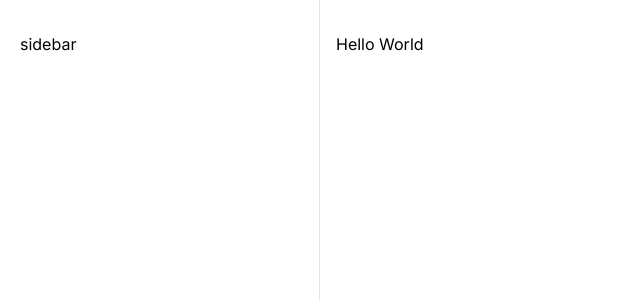
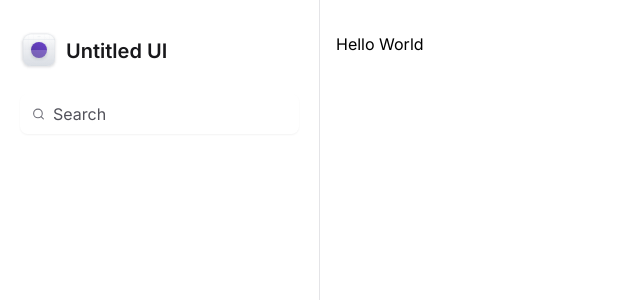
Before and after one commit to thayna-bezerra/dashboard, a Next.js app in the folder tailwind-next/: page / in a window 1280 px wide. Shown: the top 300 px of the page, without its empty margins (0-640 px from the left). Built offline with nearby package versions, Linux system fonts and the light colour scheme.

Commit message:
logo and search input

```diff
--- a/tailwind-next/package.json
+++ b/tailwind-next/package.json
@@ -9,6 +9,7 @@
     "lint": "next lint"
   },
   "dependencies": {
+    "lucide-react": "^0.331.0",
     "next": "14.1.0",
     "react": "^18",
     "react-dom": "^18"
--- /dev/null
+++ b/tailwind-next/src/app/components/Sidebar/Logo.tsx
@@ -0,0 +1,209 @@
+export function Logo() {
+  return (
+    <strong className="flex items-center gap-2 text-xl font-semibold text-zinc-900">
+        <svg
+        width={38}
+        height={38}
+        viewBox="0 0 38 38"
+        fill="none"
+        xmlns="http://www.w3.org/2000/svg"
+        >
+        <g filter="url(#filter0_dd_15968_307)">
+            <g clipPath="url(#clip0_15968_307)">
+            <rect x={3} y={2} width={32} height={32} rx={8} fill="#fff" />
+            <rect
+                x={3}
+                y={2}
+                width={32}
+                height={32}
+                rx={8}
+                fill="url(#paint0_linear_15968_307)"
+            />
+            <path
+                fillRule="evenodd"
+                clipRule="evenodd"
+                d="M19 4.039c-7.71 0-13.961 6.25-13.961 13.961 0 7.71 6.25 13.961 13.961 13.961 7.71 0 13.961-6.25 13.961-13.961 0-7.71-6.25-13.961-13.961-13.961zM4.961 18c0-7.753 6.286-14.039 14.039-14.039S33.039 10.247 33.039 18 26.753 32.039 19 32.039 4.961 25.753 4.961 18z"
+                fill="#D0D5DD"
+            />
+            <path
+                fillRule="evenodd"
+                clipRule="evenodd"
+                d="M19 14.078a3.922 3.922 0 100 7.845 3.922 3.922 0 000-7.845zM15 18a4 4 0 118 0 4 4 0 01-8 0z"
+                fill="#D0D5DD"
+            />
+            <path
+                fillRule="evenodd"
+                clipRule="evenodd"
+                d="M19 15.32a2.68 2.68 0 100 5.36 2.68 2.68 0 000-5.36zM16.243 18a2.757 2.757 0 115.514 0 2.757 2.757 0 01-5.514 0z"
+                fill="#D0D5DD"
+            />
+            <path d="M18.961 2h.078v32h-.078V2z" fill="#D0D5DD" />
+            <path d="M35 17.96v.079H3v-.078h32z" fill="#D0D5DD" />
+            <path
+                d="M29.602 2h.078v32h-.078V2zM13.64 2h.078v32h-.077V2zM24.282 2h.077v32h-.077V2zM8.32 2h.078v32H8.32V2z"
+                fill="#D0D5DD"
+            />
+            <path
+                d="M35 28.602v.077H3v-.077h32zM35 12.64v.078H3v-.077h32zM35 23.281v.078H3v-.078h32zM35 7.32v.078H3V7.32h32z"
+                fill="#D0D5DD"
+            />
+            <g filter="url(#filter1_dd_15968_307)">
+                <circle
+                cx={19}
+                cy={18}
+                r={8}
+                fill="url(#paint1_linear_15968_307)"
+                />
+            </g>
+            <g filter="url(#filter2_b_15968_307)">
+                <path
+                d="M3 18h32v3.2c0 4.48 0 6.72-.872 8.432a8 8 0 01-3.496 3.496C28.92 34 26.68 34 22.2 34h-6.4c-4.48 0-6.72 0-8.432-.872a8 8 0 01-3.496-3.496C3 27.92 3 25.68 3 21.2V18z"
+                fill="#fff"
+                fillOpacity={0.2}
+                />
+            </g>
+            </g>
+            <rect
+            x={3.15}
+            y={2.15}
+            width={31.7}
+            height={31.7}
+            rx={7.85}
+            stroke="#D0D5DD"
+            strokeWidth={0.3}
+            />
+        </g>
+        <defs>
+            <filter
+            id="filter0_dd_15968_307"
+            x={0}
+            y={0}
+            width={38}
+            height={38}
+            filterUnits="userSpaceOnUse"
+            colorInterpolationFilters="sRGB"
+            >
+            <feFlood floodOpacity={0} result="BackgroundImageFix" />
+            <feColorMatrix
+                in="SourceAlpha"
+                values="0 0 0 0 0 0 0 0 0 0 0 0 0 0 0 0 0 0 127 0"
+                result="hardAlpha"
+            />
+            <feOffset dy={1} />
+            <feGaussianBlur stdDeviation={1} />
+            <feColorMatrix values="0 0 0 0 0.0627451 0 0 0 0 0.0941176 0 0 0 0 0.156863 0 0 0 0.06 0" />
+            <feBlend
+                in2="BackgroundImageFix"
+                result="effect1_dropShadow_15968_307"
+            />
+            <feColorMatrix
+                in="SourceAlpha"
+                values="0 0 0 0 0 0 0 0 0 0 0 0 0 0 0 0 0 0 127 0"
+                result="hardAlpha"
+            />
+            <feOffset dy={1} />
+            <feGaussianBlur stdDeviation={1.5} />
+            <feColorMatrix values="0 0 0 0 0.0627451 0 0 0 0 0.0941176 0 0 0 0 0.156863 0 0 0 0.1 0" />
+            <feBlend
+                in2="effect1_dropShadow_15968_307"
+                result="effect2_dropShadow_15968_307"
+            />
+            <feBlend
+                in="SourceGraphic"
+                in2="effect2_dropShadow_15968_307"
+                result="shape"
+            />
+            </filter>
+            <filter
+            id="filter1_dd_15968_307"
+            x={8}
+            y={8}
+            width={22}
+            height={22}
+            filterUnits="userSpaceOnUse"
+            colorInterpolationFilters="sRGB"
+            >
+            <feFlood floodOpacity={0} result="BackgroundImageFix" />
+            <feColorMatrix
+                in="SourceAlpha"
+                values="0 0 0 0 0 0 0 0 0 0 0 0 0 0 0 0 0 0 127 0"
+                result="hardAlpha"
+            />
+            <feOffset dy={1} />
+            <feGaussianBlur stdDeviation={1} />
+            <feColorMatrix values="0 0 0 0 0.0627451 0 0 0 0 0.0941176 0 0 0 0 0.156863 0 0 0 0.06 0" />
+            <feBlend
+                in2="BackgroundImageFix"
+                result="effect1_dropShadow_15968_307"
+            />
+            <feColorMatrix
+                in="SourceAlpha"
+                values="0 0 0 0 0 0 0 0 0 0 0 0 0 0 0 0 0 0 127 0"
+                result="hardAlpha"
+            />
+            <feOffset dy={1} />
+            <feGaussianBlur stdDeviation={1.5} />
+            <feColorMatrix values="0 0 0 0 0.0627451 0 0 0 0 0.0941176 0 0 0 0 0.156863 0 0 0 0.1 0" />
+            <feBlend
+                in2="effect1_dropShadow_15968_307"
+                result="effect2_dropShadow_15968_307"
+            />
+            <feBlend
+                in="SourceGraphic"
+                in2="effect2_dropShadow_15968_307"
+                result="shape"
+            />
+            </filter>
+            <filter
+            id="filter2_b_15968_307"
+            x={-2}
+            y={13}
+            width={42}
+            height={26}
+            filterUnits="userSpaceOnUse"
+            colorInterpolationFilters="sRGB"
+            >
+            <feFlood floodOpacity={0} result="BackgroundImageFix" />
+            <feGaussianBlur in="BackgroundImageFix" stdDeviation={2.5} />
+            <feComposite
+                in2="SourceAlpha"
+                operator="in"
+                result="effect1_backgroundBlur_15968_307"
+            />
+            <feBlend
+                in="SourceGraphic"
+                in2="effect1_backgroundBlur_15968_307"
+                result="shape"
+            />
+            </filter>
+            <linearGradient
+            id="paint0_linear_15968_307"
+            x1={19}
+            y1={2}
+            x2={19}
+            y2={34}
+            gradientUnits="userSpaceOnUse"
+            >
+            <stop stopColor="#fff" />
+            <stop offset={1} stopColor="#D0D5DD" />
+            </linearGradient>
+            <linearGradient
+            id="paint1_linear_15968_307"
+            x1={15}
+            y1={26}
+            x2={23}
+            y2={10}
+            gradientUnits="userSpaceOnUse"
+            >
+            <stop stopColor="#53389E" />
+            <stop offset={1} stopColor="#6941C6" />
+            </linearGradient>
+            <clipPath id="clip0_15968_307">
+            <rect x={3} y={2} width={32} height={32} rx={8} fill="#fff" />
+            </clipPath>
+        </defs>
+        </svg>
+        <span>Untitled UI</span>
+    </strong>
+  )
+}
--- /dev/null
+++ b/tailwind-next/src/app/components/Sidebar/index.tsx
@@ -0,0 +1,15 @@
+import { Search } from 'lucide-react'
+import { Logo } from "./Logo";
+
+export function Sidebar()
+{
+    return (
+        <aside className="border-r border-zinc-200 px-5 py-8 space-y-6">
+            <Logo />
+            <div className="flex w-full items-center gap-2 rounded-lg border-zinc-300 px-3 py-2 shadow-sm">
+                <Search className="h-5 w-5 text-zinc-500" />
+                <input className="flex-1 border-0 bg-transparent p-0 text-zinc-900 placeholder-zinc-600" placeholder="Search" />
+            </div>
+        </aside>
+    )
+}
--- a/tailwind-next/src/app/layout.tsx
+++ b/tailwind-next/src/app/layout.tsx
@@ -1,6 +1,7 @@
 import type { Metadata } from "next";
 import { Inter } from "next/font/google";
 import "./globals.css";
+import { Sidebar } from "./components/Sidebar";
 
 const inter = Inter({ subsets: ["latin"] });
 
@@ -18,7 +19,7 @@
     <html lang="en">
       <body className={inter.className}>
         <div className="grid min-h-screen grid-cols-app">
-          <aside className="border-r border-zinc-200 px-5 py-8">sidebar</aside>
+          <Sidebar />
           <main className="px-4 pb-12 pt-8">{children}</main>
         </div>
       </body>
```
Also changed, not shown: 1 other file (tests, documents, lock files or other folders).
